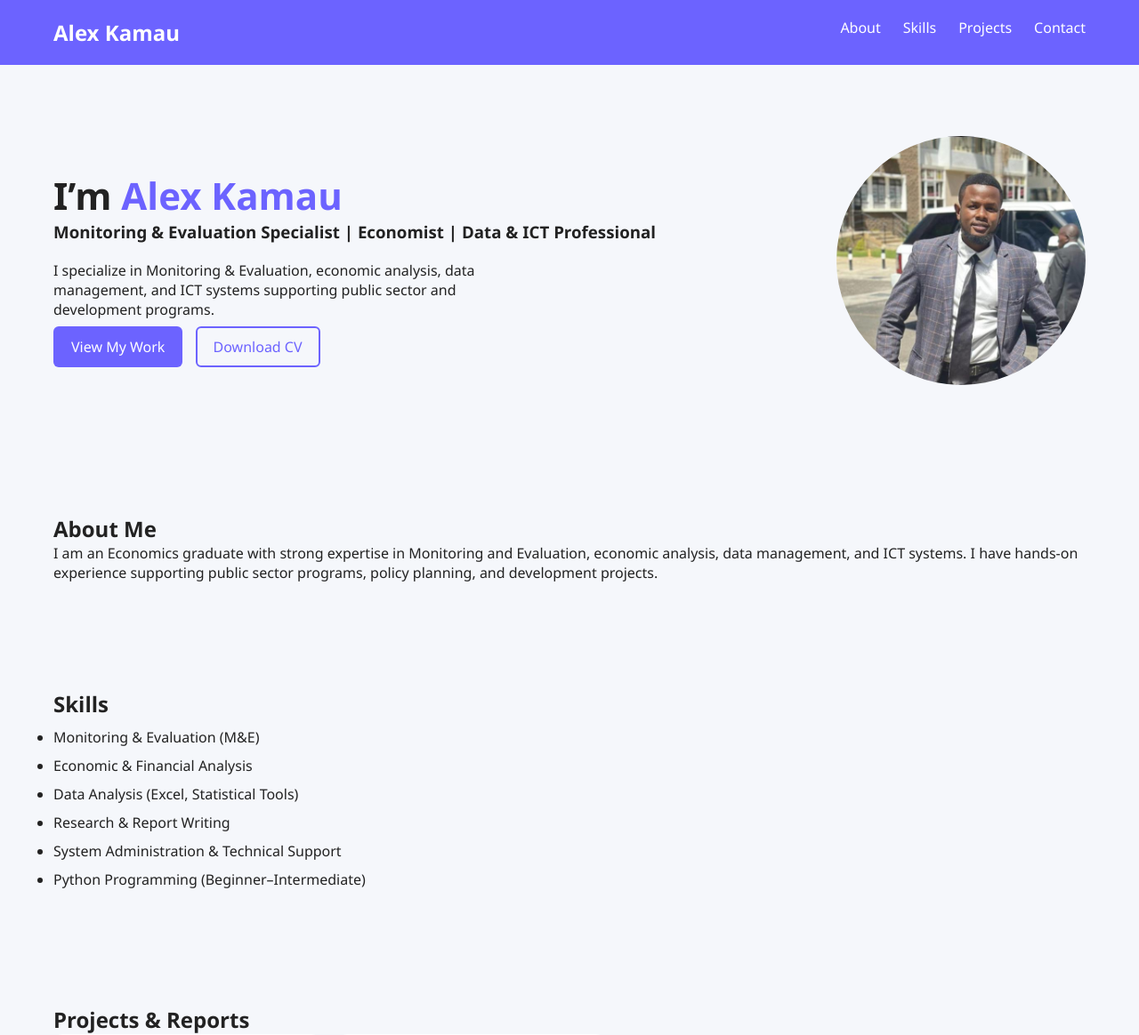
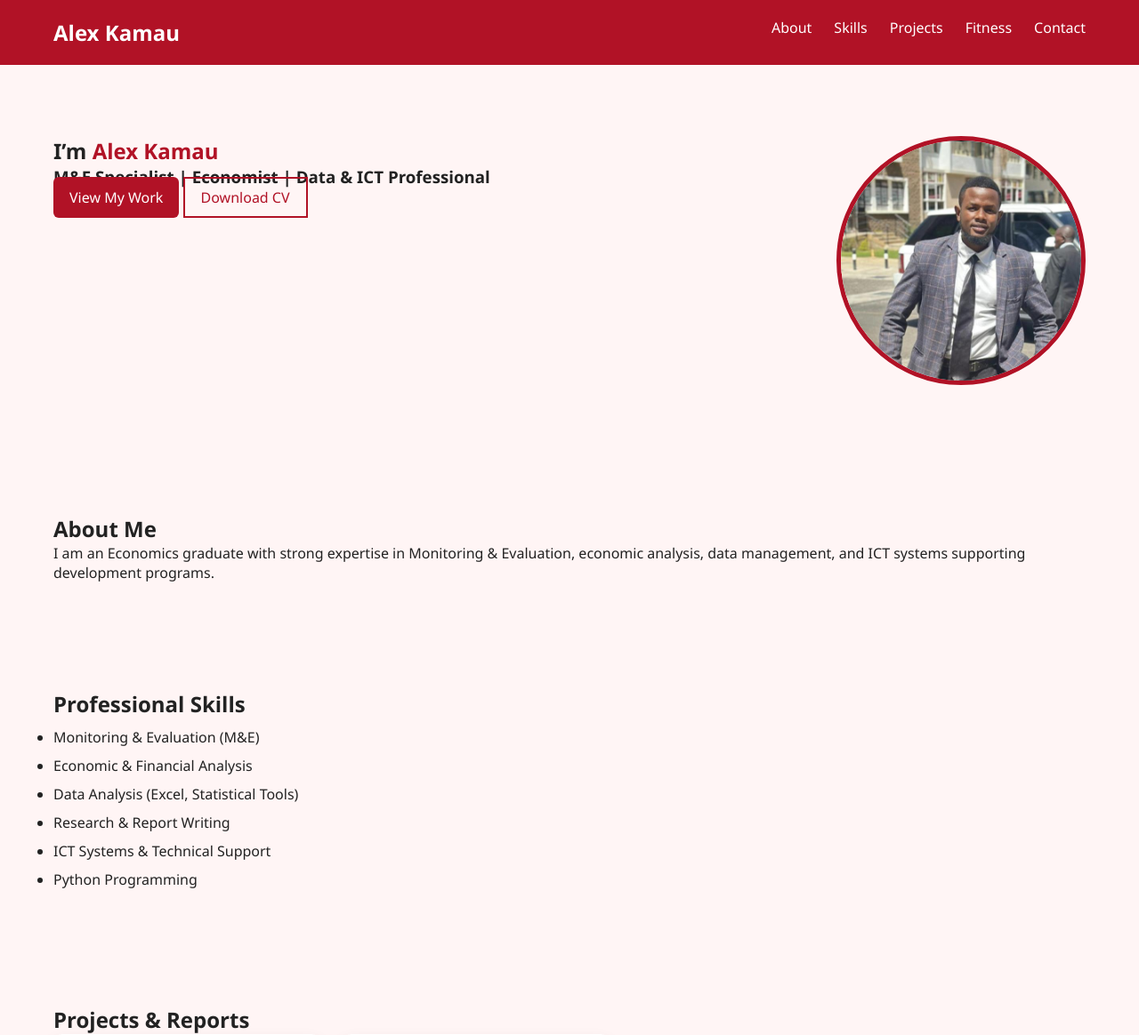
Before and after one commit to kamaualex013-del/alex-portfolio, a Python web app: template templates/index.html in a window 1280 px wide. Shown: the top 1164 px of the page at 89% size. Run offline with Jinja, Linux system fonts and the light colour scheme; the template is opened without the code that fills it, so the values that code supplies are empty.

Commit message:
Add files via upload

```diff
--- a/static/css/style.css
+++ b/static/css/style.css
@@ -6,22 +6,22 @@
 }
 
 body {
-    background: #f5f7fb;
+    background: #fff5f5;
     color: #222;
 }
 
 /* NAVBAR */
 nav {
+    background: #b11226;
+    color: white;
     display: flex;
     justify-content: space-between;
     padding: 20px 60px;
-    background: #6c63ff;
-    color: white;
 }
 
 nav ul {
+    list-style: none;
     display: flex;
-    list-style: none;
 }
 
 nav ul li {
@@ -37,48 +37,37 @@ nav ul li a {
 .hero {
     display: flex;
     justify-content: space-between;
-    align-items: center;
     padding: 80px 60px;
 }
 
-.hero-text h1 {
-    font-size: 42px;
+.hero-text h1 span {
+    color: #b11226;
 }
 
-.hero-text span {
-    color: #6c63ff;
+.hero-image img {
+    width: 280px;
+    border-radius: 50%;
+    border: 5px solid #b11226;
 }
 
-.hero-text p {
-    margin: 20px 0;
-    max-width: 500px;
-}
-
-.buttons {
-    margin-top: 20px;
-}
-
+/* BUTTONS */
 .btn {
-    background: #6c63ff;
+    background: #b11226;
     color: white;
-    padding: 12px 20px;
-    text-decoration: none;
-    border-radius: 6px;
-    margin-right: 10px;
-}
-
-.btn-outline {
-    border: 2px solid #6c63ff;
-    padding: 10px 18px;
-    color: #6c63ff;
+    padding: 12px 18px;
     border-radius: 6px;
     text-decoration: none;
 }
 
-/* IMAGE */
-.hero-image img {
-    width: 280px;
-    border-radius: 50%;
+.btn:hover {
+    background: #8e0f1f;
+}
+
+.btn-outline {
+    border: 2px solid #b11226;
+    padding: 10px 18px;
+    text-decoration: none;
+    color: #b11226;
 }
 
 /* SECTIONS */
@@ -93,7 +82,7 @@ section {
 /* PROJECTS */
 .projects-grid {
     display: flex;
-    gap: 20px;
+    gap: 25px;
 }
 
 .project-card {
@@ -101,6 +90,12 @@ section {
     padding: 15px;
     border-radius: 10px;
     width: 300px;
+    box-shadow: 0 10px 20px rgba(0,0,0,0.1);
+    transition: transform 0.3s;
+}
+
+.project-card:hover {
+    transform: translateY(-8px);
 }
 
 .project-card img {
@@ -110,8 +105,8 @@ section {
 
 /* FOOTER */
 footer {
+    background: #b11226;
+    color: white;
     text-align: center;
     padding: 20px;
-    background: #6c63ff;
-    color: white;
 }
--- a/templates/index.html
+++ b/templates/index.html
@@ -2,96 +2,106 @@
 <html lang="en">
 <head>
     <meta charset="UTF-8">
-    <title>Alex Kamau | Monitoring & Evaluation Specialist</title>
+    <title>Alex Kamau | Professional Portfolio</title>
     <link rel="stylesheet" href="{{ url_for('static', filename='css/style.css') }}">
 </head>
 <body>
 
-<!-- NAVBAR -->
 <nav>
     <h2>Alex Kamau</h2>
     <ul>
         <li><a href="#about">About</a></li>
         <li><a href="#skills">Skills</a></li>
         <li><a href="#projects">Projects</a></li>
+        <li><a href="#fitness">Fitness</a></li>
         <li><a href="#contact">Contact</a></li>
     </ul>
 </nav>
 
-<!-- HERO SECTION -->
 <section class="hero">
     <div class="hero-text">
         <h1>I’m <span>Alex Kamau</span></h1>
-        <h3>Monitoring & Evaluation Specialist | Economist | Data & ICT Professional</h3>
-        <p>
-            I specialize in Monitoring & Evaluation, economic analysis, data management,
-            and ICT systems supporting public sector and development programs.
-        </p>
+        <h3>M&E Specialist | Economist | Data & ICT Professional</h3>
 
         <div class="buttons">
-            <a href="#projects" class="btn">View My Work</a>
-            <a href="{{ url_for('static', filename='Alex_Kamau_CV.pdf') }}" class="btn-outline" download>
-                Download CV
+            <a class="btn" href="#projects">View My Work</a>
+            <a class="btn-outline"
+               href="{{ url_for('static', filename='Alex_Kamau_CV.pdf') }}"
+               download>
+               Download CV
             </a>
         </div>
     </div>
 
     <div class="hero-image">
-        <img src="{{ url_for('static', filename='images/profile.jpg') }}" alt="Alex Kamau">
+        <img src="{{ url_for('static', filename='images/profile.jpg') }}">
     </div>
 </section>
 
-<!-- ABOUT -->
 <section id="about">
     <h2>About Me</h2>
     <p>
-        I am an Economics graduate with strong expertise in Monitoring and Evaluation,
-        economic analysis, data management, and ICT systems.
-        I have hands-on experience supporting public sector programs,
-        policy planning, and development projects.
+        I am an Economics graduate with strong expertise in Monitoring & Evaluation,
+        economic analysis, data management, and ICT systems supporting development programs.
     </p>
 </section>
 
-<!-- SKILLS -->
 <section id="skills">
-    <h2>Skills</h2>
+    <h2>Professional Skills</h2>
     <ul class="skills-list">
         <li>Monitoring & Evaluation (M&E)</li>
         <li>Economic & Financial Analysis</li>
         <li>Data Analysis (Excel, Statistical Tools)</li>
         <li>Research & Report Writing</li>
-        <li>System Administration & Technical Support</li>
-        <li>Python Programming (Beginner–Intermediate)</li>
+        <li>ICT Systems & Technical Support</li>
+        <li>Python Programming</li>
     </ul>
 </section>
 
-<!-- PROJECTS -->
 <section id="projects">
     <h2>Projects & Reports</h2>
 
     <div class="projects-grid">
         <div class="project-card">
-            <img src="{{ url_for('static', filename='images/project1.jpg') }}">
-            <h3>NG-CDF Monitoring Report</h3>
-            <p>Analysis and monitoring of constituency-funded development projects.</p>
+            <img src="{{ url_for('static', filename='images/project_excel.jpg') }}">
+            <h3>Budget Analysis (Excel)</h3>
+            <a class="btn"
+               href="{{ url_for('static', filename='projects/Budget_Analysis.xlsx') }}"
+               download>Download Excel</a>
         </div>
 
         <div class="project-card">
-            <img src="{{ url_for('static', filename='images/project2.jpg') }}">
-            <h3>National Budget Analysis</h3>
-            <p>Macroeconomic and fiscal data analysis during National Treasury attachment.</p>
+            <img src="{{ url_for('static', filename='images/project_word.jpg') }}">
+            <h3>M&E Report (Word)</h3>
+            <a class="btn"
+               href="{{ url_for('static', filename='projects/M_E_Report.docx') }}"
+               download>Download Report</a>
         </div>
     </div>
 </section>
 
-<!-- CONTACT -->
+<section id="fitness">
+    <h2>Fitness Trainer</h2>
+    <p>
+        Certified fitness trainer helping clients achieve strength, endurance, and healthy lifestyles.
+    </p>
+
+    <div class="projects-grid">
+        <div class="project-card">
+            <img src="{{ url_for('static', filename='images/me_training.jpg') }}">
+            <h3>Personal Training</h3>
+            <p>One-on-one coaching, body transformation & wellness programs.</p>
+        </div>
+    </div>
+</section>
+
 <section id="contact">
     <h2>Contact</h2>
     <p>Email: <strong>alexkamau@email.com</strong></p>
 </section>
 
 <footer>
-    <p>© 2026 Alex Kamau. All rights reserved.</p>
+    <p>© 2026 Alex Kamau | Professional Portfolio</p>
 </footer>
 
 </body>
```
Also changed, not shown: static/images/Artificial_Intelligence_Fundamentals.jpg (added), 3 other files.
